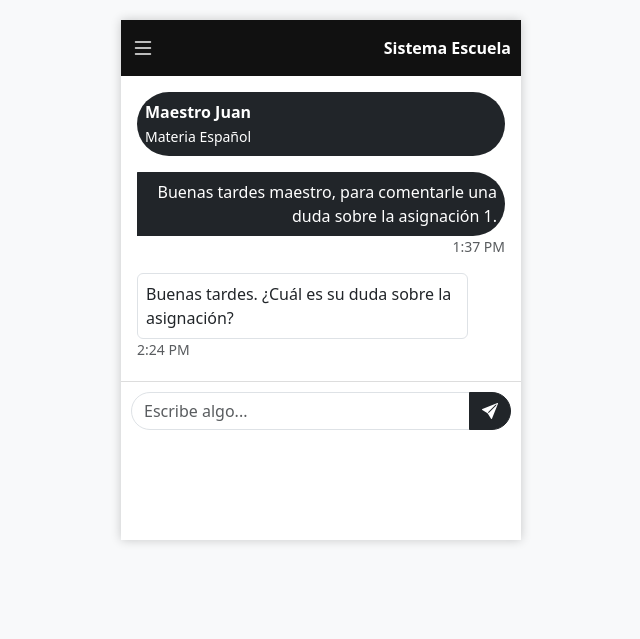
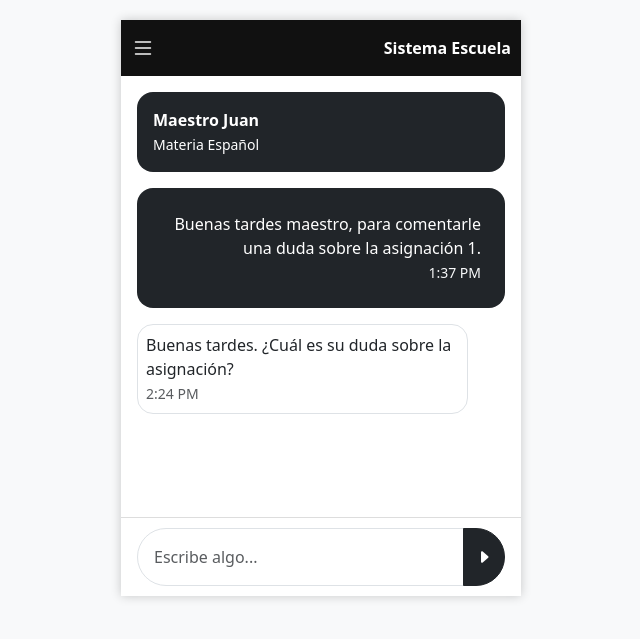
Before and after one commit to DavidAcostaF/SistemaEscolar, a Django app: page /mensajeria/ in a window 1280 px wide. Shown: the top 639 px of the page, without its empty margins (319-959 px from the left). Run offline with Django 5.2, Linux system fonts and the light colour scheme.

Commit message:
Enhance button padding and layout for improved UI consistency across dashboard templates

```diff
--- a/apps/dashboard/templates/dashboard/materias.html
+++ b/apps/dashboard/templates/dashboard/materias.html
@@ -11,7 +11,7 @@
   <!-- Materia: Español -->
   <div class="accordion-item border-0 mb-3">
     <h2 class="accordion-header">
-      <button class="btn btn-dark w-100 rounded-pill text-white" type="button" data-bs-toggle="collapse" data-bs-target="#espaniol">
+      <button class="btn btn-dark w-100 rounded-pill p-3 text-white" type="button" data-bs-toggle="collapse" data-bs-target="#espaniol">
         Español
       </button>
     </h2>
@@ -27,7 +27,7 @@
   <!-- Materia: Matemáticas -->
   <div class="accordion-item border-0 mb-3">
     <h2 class="accordion-header">
-      <button class="btn btn-outline-dark w-100 rounded-pill" type="button" data-bs-toggle="collapse" data-bs-target="#matematicas">
+      <button class="btn btn-outline-dark w-100 rounded-pill p-3" type="button" data-bs-toggle="collapse" data-bs-target="#matematicas">
         Matemáticas
       </button>
     </h2>
@@ -43,7 +43,7 @@
   <!-- Materia: Historia -->
   <div class="accordion-item border-0 mb-3">
     <h2 class="accordion-header">
-      <button class="btn btn-outline-dark w-100 rounded-pill" type="button" data-bs-toggle="collapse" data-bs-target="#historia">
+      <button class="btn btn-outline-dark w-100 rounded-pill p-3" type="button" data-bs-toggle="collapse" data-bs-target="#historia">
         Historia
       </button>
     </h2>
--- a/apps/dashboard/templates/dashboard/mensajeria.html
+++ b/apps/dashboard/templates/dashboard/mensajeria.html
@@ -4,59 +4,61 @@
 
 {% block extra_css %}
 <style>
+  .chat-wrapper {
+    display: flex;
+    flex-direction: column;
+    height: 100%;
+    min-height: 65vh;
+  }
+
   .chat-body {
-    max-height: calc(65vh - 150px); /* Ajuste según .mobile-container */
+    flex-grow: 1;
     overflow-y: auto;
-    padding-bottom: 80px;
+    padding: 0 1rem 1rem;
   }
 
   .chat-input {
-    position: absolute;
-    bottom: 0;
-    left: 0;
-    right: 0;
-    padding: 10px;
     border-top: 1px solid #ddd;
+    padding: 10px 16px;
     background-color: white;
   }
 </style>
 {% endblock %}
 
 {% block content %}
-<div class="px-3 pt-3 position-relative" style="height: 100%;">
-  <!-- Encabezado del chat -->
-  <div class="bg-dark text-white p-2 rounded-pill mb-3 d-flex justify-content-between align-items-center">
-    <div>
-      <strong>Maestro Juan</strong><br>
-      <small>Materia Español</small>
+<div class="chat-wrapper">
+  <!-- Encabezado -->
+  <div class="px-3 pt-3">
+    <div class="bg-dark text-white p-3 rounded-4 mb-3 d-flex justify-content-between align-items-center">
+      <div>
+        <strong>Maestro Juan</strong><br>
+        <small>Materia Español</small>
+      </div>
     </div>
   </div>
 
   <!-- Mensajes -->
   <div class="chat-body d-flex flex-column gap-3">
-    <!-- Mensaje enviado -->
     <div class="align-self-end text-end">
-      <div class="bg-dark text-white p-2 rounded-start rounded-pill d-inline-block">
+      <div class="bg-dark text-white p-4 rounded-4 d-inline-block">
         Buenas tardes maestro, para comentarle una duda sobre la asignación 1.
+        <br><span class="small text-light">1:37 PM</span>
       </div>
-      <div class="small text-muted">1:37 PM</div>
     </div>
-
-    <!-- Mensaje recibido con borde completo -->
     <div class="align-self-start text-start">
-      <div class="border rounded p-2 text-dark bg-white d-inline-block" style="max-width: 90%;">
+      <div class="border rounded-4 p-2 text-dark bg-white d-inline-block" style="max-width: 90%;">
         Buenas tardes. ¿Cuál es su duda sobre la asignación?
+        <br><span class="small text-muted">2:24 PM</span>
       </div>
-      <div class="small text-muted">2:24 PM</div>
     </div>
   </div>
 
-  <!-- Input de mensaje al fondo -->
+  <!-- Input de mensaje (queda abajo, dentro del flujo) -->
   <div class="chat-input">
     <div class="input-group">
-      <input type="text" class="form-control rounded-start-pill" placeholder="Escribe algo...">
+      <input type="text" class="form-control rounded-start-pill p-3" placeholder="Escribe algo...">
       <button class="btn btn-dark rounded-end-pill" type="button">
-        <i class="bi bi-send-fill"></i>
+        <i class="bi bi-caret-right-fill"></i>
       </button>
     </div>
   </div>
--- a/templates/base.html
+++ b/templates/base.html
@@ -143,14 +143,15 @@
 <body>
   <div class="mobile-container">
     <!-- Menú lateral -->
-    <div class="side-menu" id="sideMenu">
+    <div class="side-menu gap-1" id="sideMenu">
       <h5><strong>Sistema</strong> Escuela</h5>
-      <a href="{% url 'dashboard:index' %}" class="menu-link {% if current_page == 'inicio' %}active{% endif %}">Inicio</a>
-      <a href="{% url 'dashboard:materias' %}" class="menu-link {% if current_page == 'materias' %}active{% endif %}">Materias</a>
-      <a href="{% url 'dashboard:calificaciones' %}" class="menu-link {% if current_page == 'calificaciones' %}active{% endif %}">Calificaciones</a>
-      <a href="{% url 'dashboard:tareas_pendientes' %}" class="menu-link {% if current_page == 'tareas' %}active{% endif %}">Tareas Pendientes</a>
-      <a href="{% url 'dashboard:mensajeria' %}" class="menu-link {% if current_page == 'mensajeria' %}active{% endif %}">Mensajería</a>
-      <a class="menu-link {% if current_page == 'configuracion' %}active{% endif %}">Configuración</a>
+      <br>
+      <a href="{% url 'dashboard:index' %}" class="menu-link p-3 {% if current_page == 'inicio' %}active{% endif %}">Inicio</a>
+      <a href="{% url 'dashboard:materias' %}" class="menu-link p-3{% if current_page == 'materias' %}active{% endif %}">Materias</a>
+      <a href="{% url 'dashboard:calificaciones' %}" class="menu-link  p-3 {% if current_page == 'calificaciones' %}active{% endif %}">Calificaciones</a>
+      <a href="{% url 'dashboard:tareas_pendientes' %}" class="menu-link p-3 {% if current_page == 'tareas' %}active{% endif %}">Tareas Pendientes</a>
+      <a href="{% url 'dashboard:mensajeria' %}" class="menu-link p-3 {% if current_page == 'mensajeria' %}active{% endif %}">Mensajería</a>
+      <a class="menu-link p-3 {% if current_page == 'configuracion' %}active{% endif %}">Configuración</a>
       <div class="btn-close-session">Cerrar Sesión</div>
     </div>
 
```
Also changed, not shown: apps/dashboard/templates/dashboard/calificaciones.html (+5 -5 lines), apps/dashboard/templates/dashboard/tareas_pendientes.html (+5 -5 lines). Lines whose indentation alone changed are shown as unchanged.
